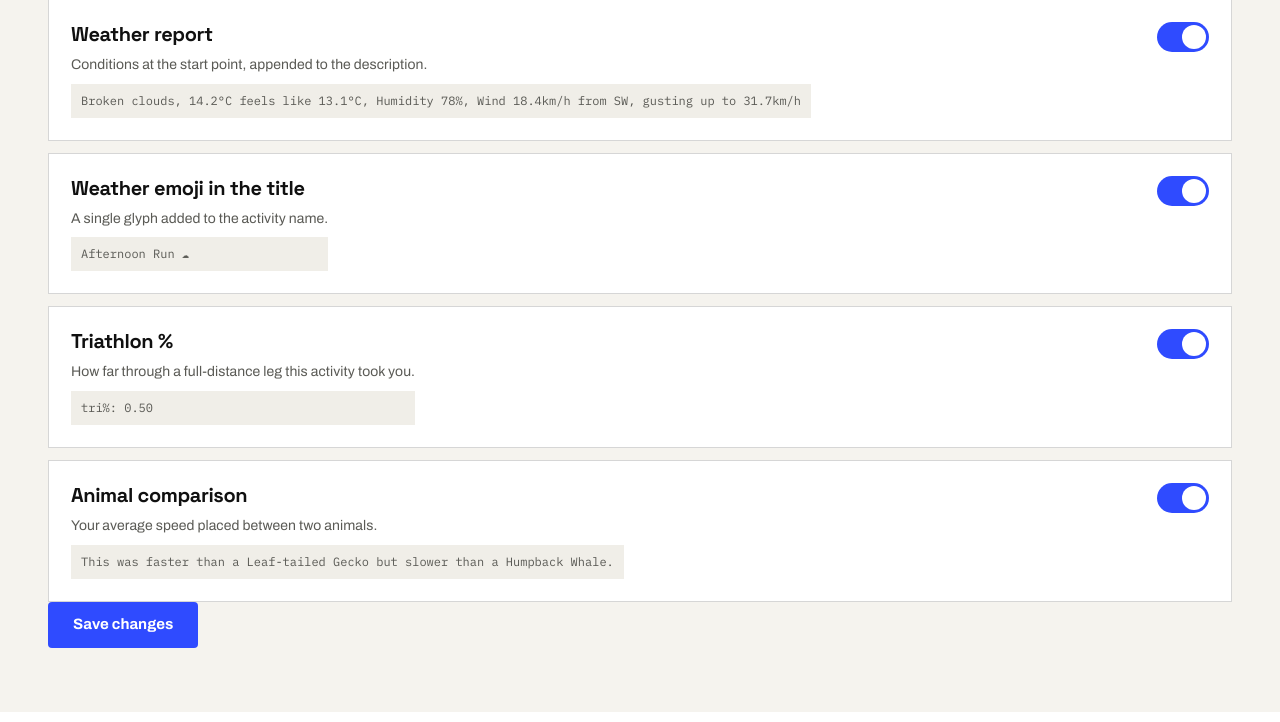
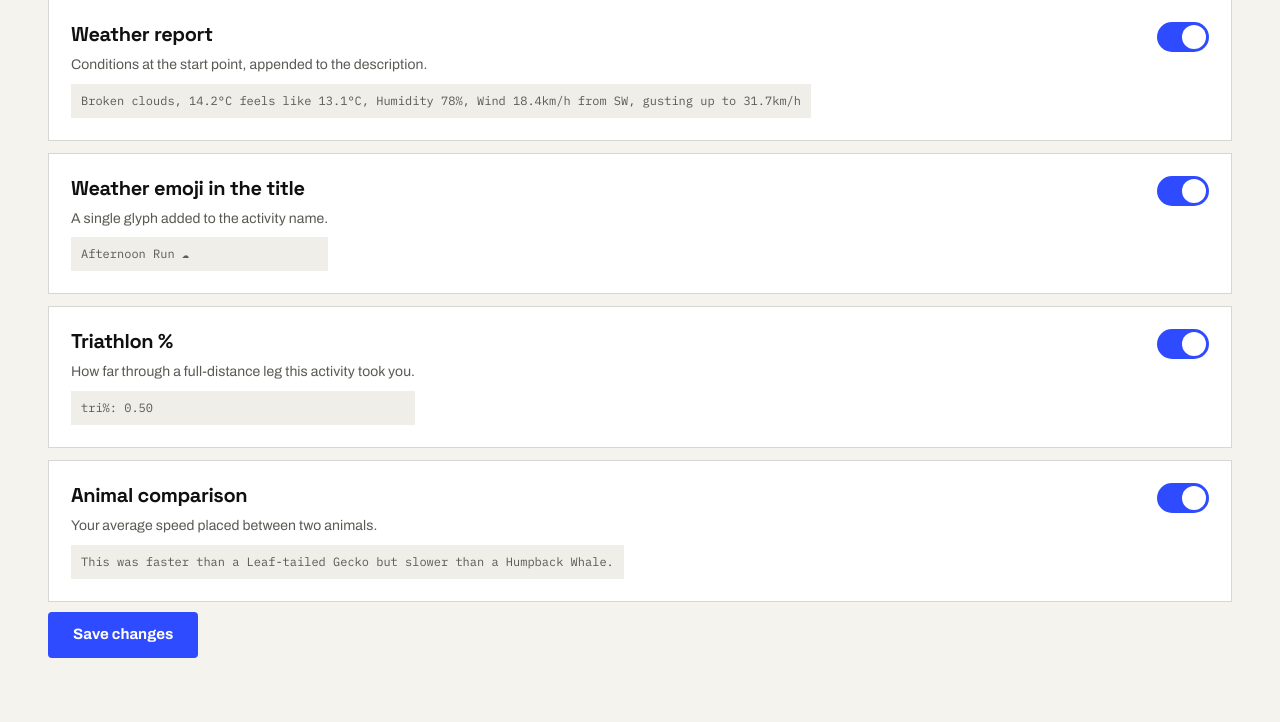
Before and after one commit to bengosney/runtimeexceptions, a Django app: template strava/templates/strava/settings.html in a window 1280 px wide. Shown: the part 233-955 px from the top of the page. Run offline with Django 5.2, Linux system fonts and the light colour scheme; the template is opened without the code that fills it: values that come from a table or form of the project are taken from there, others are empty; a user stored in the database is signed in; tables that the repository leaves empty hold one stand-in row (values such as "Sample post"); style sheets or scripts are compiled from the project's sources.

Commit message:
style(strava): add stack spacing to settings form

```diff
--- a/strava/templates/strava/settings.html
+++ b/strava/templates/strava/settings.html
@@ -14,7 +14,7 @@
           Turning one off removes that line on the next run.
         </p>
       </div>
-      <form method="post">
+      <form method="post" class="re-stack re-stack--sm">
         {% csrf_token %}
         <div class="re-settings">
           {% for field, example in form.toggles %}
```
